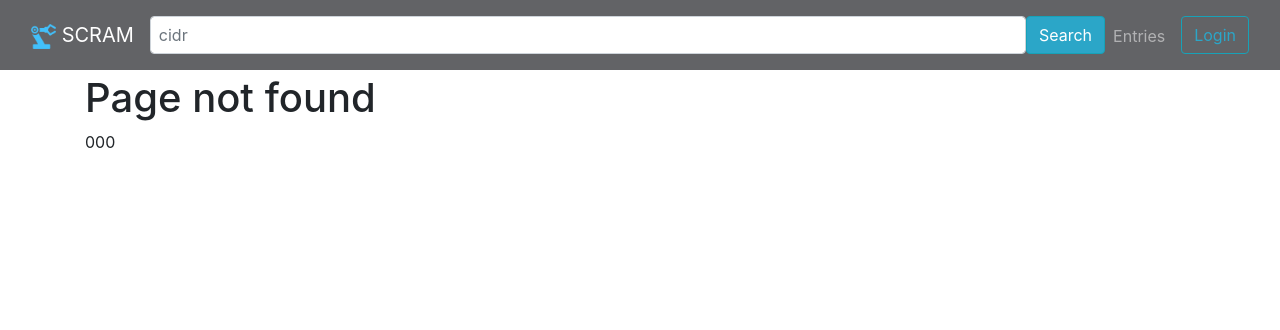
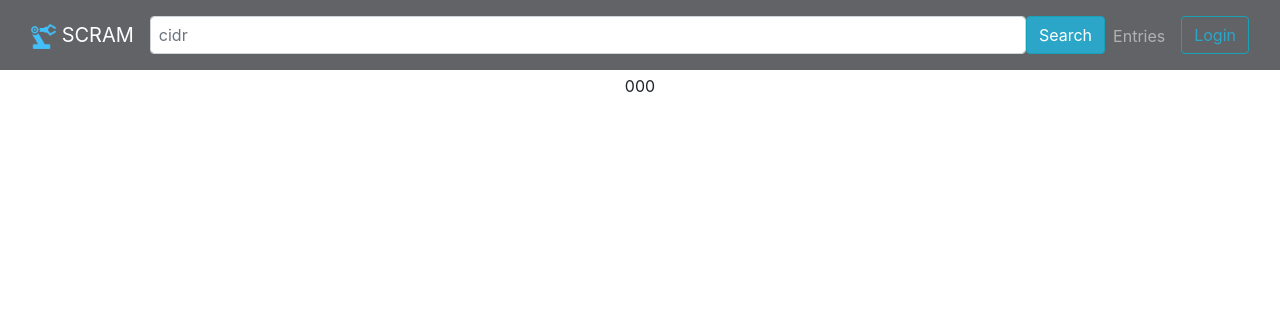
Before and after one commit to esnet-security/SCRAM, a Django app: template scram/templates/404.html in a window 1280 px wide. Shown: the top 330 px of the page. Run offline with Django 3.2, Linux system fonts and the light colour scheme; the template is opened without the code that fills it: most values are stand-ins (such as "Sample title", 1, 10 or a date in 2020); some libraries are stand-ins or nearby versions.

Commit message:
style(error_pages): make the error pages look a bit nicer
since we're actually doing authz running into these pages was happening more frequently. they were bad looking

```diff
--- a/scram/templates/404.html
+++ b/scram/templates/404.html
@@ -3,7 +3,19 @@
 {% block title %}Page not found{% endblock %}
 
 {% block content %}
-<h1>Page not found</h1>
+<div class="page-wrap d-flex flex-row align-items-center">
+    <div class="container">
+        <div class="row justify-content-center">
+            <div class="col-md-12 text-center">
+                {% if exception %}
+                  {{ exception }}
+                {% else %}
+                <span class="display-1 d-block">404</span>
+                <div class="mb-4 lead">The page you are looking for was not found.</div>
+                {% endif %}
+            </div>
+        </div>
+    </div>
+</div>
 
-<p>{% if exception %}{{ exception }}{% else %}This is not the page you were looking for.{% endif %}</p>
 {% endblock content %}
```
Also changed, not shown: scram/templates/403.html (+14 -3 lines).
